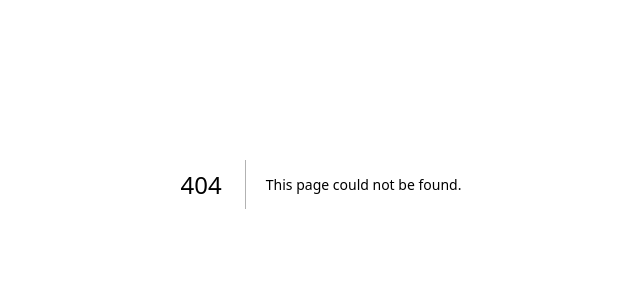
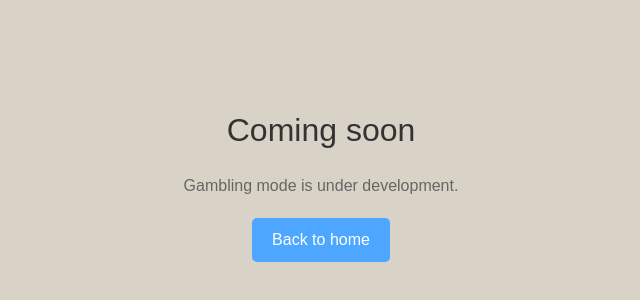
Before and after one commit to PeterGamez/Blackjack, a Next.js app in the folder frontend/: page /gambling in a window 1280 px wide. Before the commit this address had no page. Shown: the part 216-516 px from the top of the page, without its empty margins (319-959 px from the left). Built offline with nearby package versions, Linux system fonts and the light colour scheme; sample sign-in values are in the browser's storage.

Commit message:
feat: Add new pages for Skin, Gambling, and Create Table with placeholder content

```diff
--- /dev/null
+++ b/frontend/app/createtable/page.tsx
@@ -0,0 +1,43 @@
+"use client"
+
+import { useRouter } from "next/navigation"
+import { useEffect } from "react"
+
+export default function CreateTable() {
+  const router = useRouter()
+
+  useEffect(() => {
+    const token = localStorage.getItem("accessToken")
+    if (!token) router.replace("/auth")
+  }, [router])
+
+  return (
+    <div
+      style={{
+        height: "100vh",
+        display: "flex",
+        justifyContent: "center",
+        alignItems: "center",
+        background: "#d9d3c7",
+        flexDirection: "column",
+        gap: "20px",
+      }}
+    >
+      <h1 style={{ fontSize: "32px", color: "#333" }}>Coming soon</h1>
+      <p style={{ color: "#666" }}>Create Table feature is under development.</p>
+      <button
+        onClick={() => router.push("/")}
+        style={{
+          padding: "10px 20px",
+          background: "#4da6ff",
+          color: "white",
+          border: "none",
+          borderRadius: "5px",
+          cursor: "pointer",
+        }}
+      >
+        Back to home
+      </button>
+    </div>
+  )
+}
--- /dev/null
+++ b/frontend/app/gambling/page.tsx
@@ -0,0 +1,43 @@
+"use client"
+
+import { useRouter } from "next/navigation"
+import { useEffect } from "react"
+
+export default function Gambling() {
+  const router = useRouter()
+
+  useEffect(() => {
+    const token = localStorage.getItem("accessToken")
+    if (!token) router.replace("/auth")
+  }, [router])
+
+  return (
+    <div
+      style={{
+        height: "100vh",
+        display: "flex",
+        justifyContent: "center",
+        alignItems: "center",
+        background: "#d9d3c7",
+        flexDirection: "column",
+        gap: "20px",
+      }}
+    >
+      <h1 style={{ fontSize: "32px", color: "#333" }}>Coming soon</h1>
+      <p style={{ color: "#666" }}>Gambling mode is under development.</p>
+      <button
+        onClick={() => router.push("/")}
+        style={{
+          padding: "10px 20px",
+          background: "#4da6ff",
+          color: "white",
+          border: "none",
+          borderRadius: "5px",
+          cursor: "pointer",
+        }}
+      >
+        Back to home
+      </button>
+    </div>
+  )
+}
--- a/frontend/app/page.tsx
+++ b/frontend/app/page.tsx
@@ -137,7 +137,7 @@ export default function Home() {
         }}
       >
         <button
-          onClick={() => router.push("/Skin")}
+          onClick={() => router.push("/skin")}
           onMouseEnter={() => setHovered("skin")}
           onMouseLeave={() => setHovered(null)}
           style={buttonStyle("skin")}
@@ -148,7 +148,7 @@ export default function Home() {
         </button>
 
         <button
-          onClick={() => router.push("/Gambling")}
+          onClick={() => router.push("/gambling")}
           onMouseEnter={() => setHovered("gambling")}
           onMouseLeave={() => setHovered(null)}
           style={buttonStyle("gambling")}
@@ -159,7 +159,7 @@ export default function Home() {
         </button>
 
         <button
-          onClick={() => router.push("/CreateTable")}
+          onClick={() => router.push("/createtable")}
           onMouseEnter={() => setHovered("create")}
           onMouseLeave={() => setHovered(null)}
           style={buttonStyle("create")}
--- /dev/null
+++ b/frontend/app/skin/page.tsx
@@ -0,0 +1,43 @@
+"use client"
+
+import { useRouter } from "next/navigation"
+import { useEffect } from "react"
+
+export default function Skin() {
+  const router = useRouter()
+
+  useEffect(() => {
+    const token = localStorage.getItem("accessToken")
+    if (!token) router.replace("/auth")
+  }, [router])
+
+  return (
+    <div
+      style={{
+        height: "100vh",
+        display: "flex",
+        justifyContent: "center",
+        alignItems: "center",
+        background: "#d9d3c7",
+        flexDirection: "column",
+        gap: "20px",
+      }}
+    >
+      <h1 style={{ fontSize: "32px", color: "#333" }}>Coming soon</h1>
+      <p style={{ color: "#666" }}>Skin customization is under development.</p>
+      <button
+        onClick={() => router.push("/")}
+        style={{
+          padding: "10px 20px",
+          background: "#4da6ff",
+          color: "white",
+          border: "none",
+          borderRadius: "5px",
+          cursor: "pointer",
+        }}
+      >
+        Back to home
+      </button>
+    </div>
+  )
+}
```
